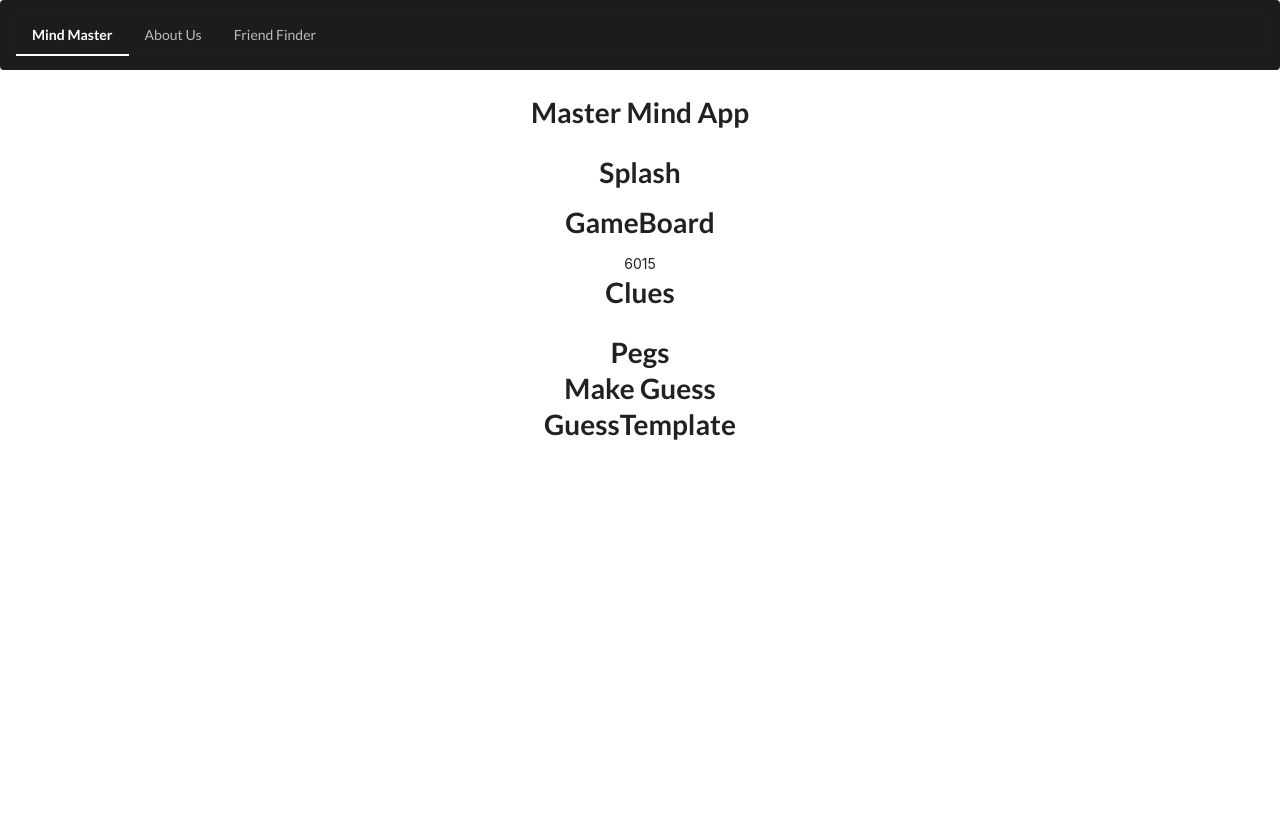
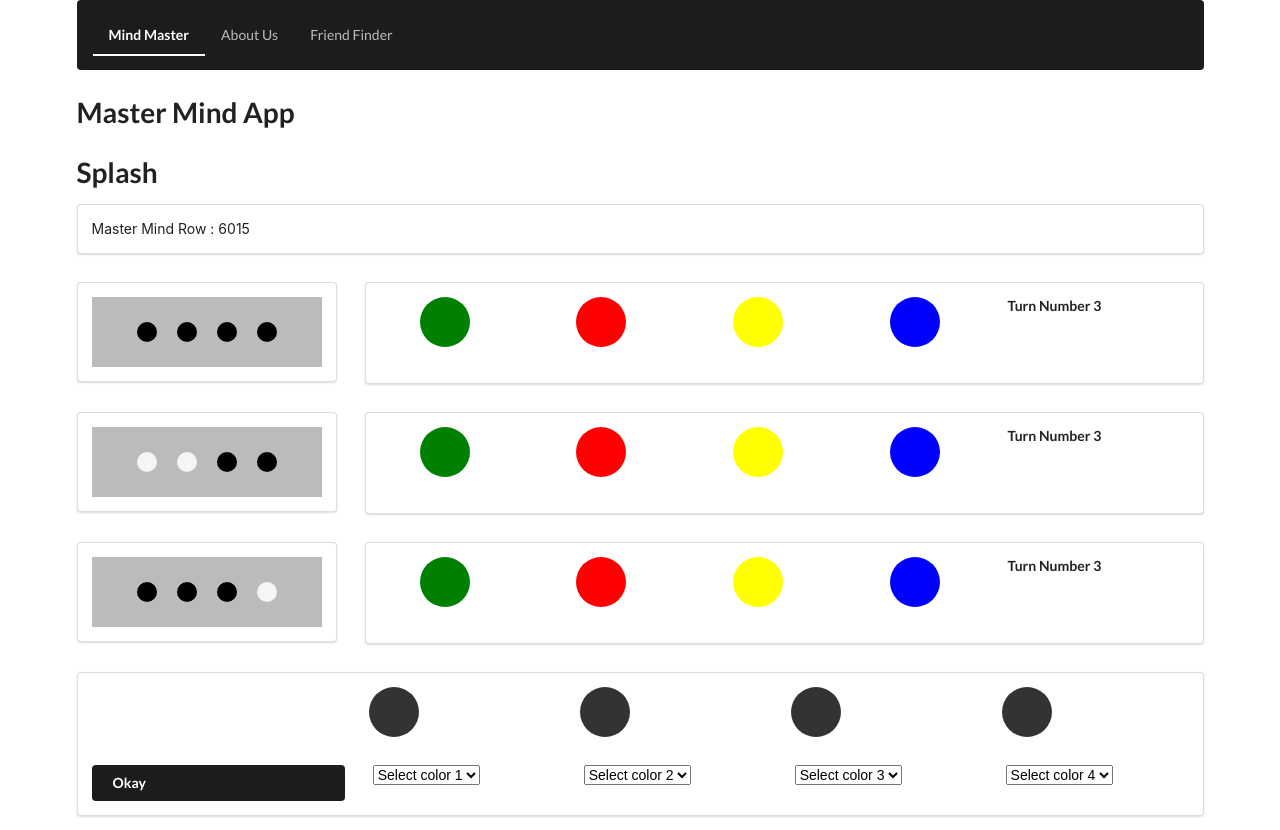
Before and after one commit to dustatron/react-master-mind, a React (Create React App) app: page / in a window 1280 px wide. Before the commit the page ends 800 px from the top, so only its background shows below. Built offline with nearby package versions, Linux system fonts and the light colour scheme.

Commit message:
add static code/ styling.
co-authored-by: Todd Walraven <cod4247@yahoo.com>
co-authored-by: Alex Skreen <skreenalex@gmail.com>
co-authored-by: Dominique Youmans <ddyoumans@icloud.com>

```diff
--- a/src/components/App.js
+++ b/src/components/App.js
@@ -6,7 +6,7 @@ import GameBoard from "./Game/GameBoard";
 
 function App() {
   return (
-    <div className="App">
+    <div className="ui container">
       <Header />
       <h1> Master Mind App </h1>
       <Splash />
--- a/src/components/Game/Clues.js
+++ b/src/components/Game/Clues.js
@@ -3,9 +3,16 @@ import Pegs from "./PegsTemplate";
 
 function Clues() {
   return (
-    <div>
-      <h1>Clues</h1>
-      <Pegs />
+    <div className="row">
+      <div class="ui segment">
+        <Pegs />
+      </div>
+      <div class="ui segment">
+        <Pegs />
+      </div>
+      <div class="ui segment">
+        <Pegs />
+      </div>
     </div>
   );
 }
--- a/src/components/Game/GameBoard.js
+++ b/src/components/Game/GameBoard.js
@@ -4,6 +4,7 @@ import Clues from "./Clues";
 import MakeGuess from "./MakeGuess";
 import MasterMindRow from "./MasterMindRow";
 import GuessTemplate from "./GuessTemplate";
+import Pegs from "./PegsTemplate";
 
 class GameBoard extends React.Component {
   constructor(props) {
@@ -11,8 +12,7 @@ class GameBoard extends React.Component {
 
     this.state = {
       masterSequence: this.handleMasterSequence(),
-      userGuess: [],
-      clues: []
+      turn: [ { guess: [], clue: [] } ]
     };
 
     // this.handleMasterSequence();
@@ -29,11 +29,72 @@ class GameBoard extends React.Component {
   render() {
     return (
       <div>
-        <h1>GameBoard</h1>
-        <MasterMindRow sequence={this.state.masterSequence} />
-        <Clues />
-        <MakeGuess />
-        <GuessTemplate />
+        <div className="ui grid">
+          <div class="row">
+            <div class="sixteen wide column">
+              <div class="ui segment">
+                <MasterMindRow sequence={this.state.masterSequence} />
+              </div>
+            </div>
+          </div>
+
+          <div className="row">
+            <div class="four wide column">
+              <div class="ui segment">
+                <Pegs pegOne="pin-black" pegTwo="pin-black" pegThree="pin-black" pegFour="pin-black" />
+              </div>
+            </div>
+            <div class="twelve wide column">
+              <div class="ui segment">
+                <GuessTemplate turn="3" />
+              </div>
+            </div>
+          </div>
+          <div className="row">
+            <div class="four wide column">
+              <div class="ui segment">
+                <Pegs pegOne="pin-white" pegTwo="pin-white" pegThree="pin-black" pegFour="pin-black" />
+              </div>
+            </div>
+            <div class="twelve wide column">
+              <div class="ui segment">
+                <GuessTemplate turn="3" />
+              </div>
+            </div>
+          </div>
+          <div className="row">
+            <div class="four wide column">
+              <div class="ui segment">
+                <Pegs pegOne="pin-black" pegTwo="pin-black" pegThree="pin-black" pegFour="pin-white" />
+              </div>
+            </div>
+            <div class="twelve wide column">
+              <div class="ui segment">
+                <GuessTemplate turn="3" />
+              </div>
+            </div>
+          </div>
+
+          {/* <div class="twelve wide column">
+              <div class="ui segment">
+              </div>
+              <div class="ui segment">
+                <GuessTemplate turn="2" />
+              </div>
+              <div class="ui segment">
+                <GuessTemplate turn="1" />
+              </div>
+            </div>
+          </div> */}
+
+          <div className="row">
+            <div class="sixteen wide column">
+              <div class="ui segment">
+                <MakeGuess />
+              </div>
+            </div>
+          </div>
+        </div>
       </div>
     );
   }
--- a/src/components/Game/GuessTemplate.js
+++ b/src/components/Game/GuessTemplate.js
@@ -1,8 +1,24 @@
 import React from "react";
-function GuessTemplate() {
+function GuessTemplate(props) {
   return (
-    <div>
-      <h1>GuessTemplate</h1>
+    <div className="ui grid guess">
+      <div className="row">
+        <div className="three wide column">
+          <div className="colored-pin pin-green" />
+        </div>
+        <div className="three wide column">
+          <div className="colored-pin pin-red" />
+        </div>
+        <div className="three wide column">
+          <div className="colored-pin pin-yellow" />
+        </div>
+        <div className="three wide column">
+          <div className="colored-pin pin-blue" />
+        </div>
+        <div className="three wide column">
+          <h5> Turn Number {props.turn} </h5>
+        </div>
+      </div>
     </div>
   );
 }
--- a/src/components/Game/MakeGuess.js
+++ b/src/components/Game/MakeGuess.js
@@ -1,8 +1,85 @@
 import React from "react";
-function MakeGuess() {
+import "./game.css";
+function MakeGuess(props) {
   return (
-    <div>
-      <h1>Make Guess</h1>
+    <div className="ui grid">
+      <div className="row">
+        <div className="three wide column">
+          <div className="colored-pin" />
+        </div>
+        <div className="three wide column">
+          <div className="colored-pin pin-grey" />
+        </div>
+        <div className="three wide column">
+          <div className="colored-pin pin-grey" />
+        </div>
+        <div className="three wide column">
+          <div className="colored-pin pin-grey" />
+        </div>
+        <div className="three wide column">
+          <div className="colored-pin pin-grey" />
+        </div>
+      </div>
+      <div className="row">
+        <div className="four wide column">
+          <div class="fluid ui vertical buttons">
+            <button class="ui secondary button">Okay</button>
+          </div>
+        </div>
+        <div className="three wide column">
+          <select className="color-one" id="Color-one" name="Color-One" onChange={props.weekdayChange}>
+            <option value="" disabled selected>
+              Select color 1
+            </option>
+            <option value="Red">Red</option>
+            <option value="Blue">Blue</option>
+            <option value="Green">Green</option>
+            <option value="Yellow">Yellow</option>
+            <option value="Orange">Orange</option>
+            <option value="Black">Black</option>
+            border-radius: 50%;
+          </select>
+        </div>
+        <div className="three wide column">
+          <select className="color-one" id="Color-one" name="Color-One" onChange={props.weekdayChange}>
+            <option value="" disabled selected>
+              Select color 2
+            </option>
+            <option value="Red">Red</option>
+            <option value="Blue">Blue</option>
+            <option value="Green">Green</option>
+            <option value="Yellow">Yellow</option>
+            <option value="Orange">Orange</option>
+            <option value="Black">Black</option>
+          </select>
+        </div>
+        <div className="three wide column">
+          <select className="color-one" id="Color-one" name="Color-One" onChange={props.weekdayChange}>
+            <option value="" disabled selected>
+              Select color 3
+            </option>
+            <option value="Red">Red</option>
+            <option value="Blue">Blue</option>
+            <option value="Green">Green</option>
+            <option value="Yellow">Yellow</option>
+            <option value="Orange">Orange</option>
+            <option value="Black">Black</option>
+          </select>
+        </div>
+        <div className="three wide column">
+          <select className="color-four" id="Color-one" name="Color-One" onChange={props.weekdayChange}>
+            <option value="" disabled selected>
+              Select color 4
+            </option>
+            <option value="Red">Red</option>
+            <option value="Blue">Blue</option>
+            <option value="Green">Green</option>
+            <option value="Yellow">Yellow</option>
+            <option value="Orange">Orange</option>
+            <option value="Black">Black</option>
+          </select>
+        </div>
+      </div>
     </div>
   );
 }
--- a/src/components/Game/MasterMindRow.js
+++ b/src/components/Game/MasterMindRow.js
@@ -1,6 +1,6 @@
 import React from "react";
 
 function MasterMindRow(props) {
-  return <div>{props.sequence}</div>;
+  return <div>Master Mind Row : {props.sequence}</div>;
 }
 export default MasterMindRow;
--- a/src/components/Game/PegsTemplate.js
+++ b/src/components/Game/PegsTemplate.js
@@ -1,6 +1,13 @@
 import React from "react";
 
-function Pegs() {
-  return <h1>Pegs</h1>;
+function Pegs(props) {
+  return (
+    <div className="peg-box">
+      <div className={"peg " + props.pegOne} />
+      <div className={"peg " + props.pegTwo} />
+      <div className={"peg " + props.pegThree} />
+      <div className={"peg " + props.pegFour} />
+    </div>
+  );
 }
 export default Pegs;
--- /dev/null
+++ b/src/components/Game/game.css
@@ -0,0 +1,169 @@
+.board-grid {
+  display: grid;
+  grid-gap: 10px;
+  grid-template-columns: 200px 200px 200px;
+  grid-template-areas: "header  header  header" "sidebar content content" "footer  footer  footer";
+  background-color: #fff;
+  color: #444;
+}
+
+.guess {
+  height: 100px;
+}
+.peg-box {
+  height: 70px;
+  display: flex;
+  justify-content: center;
+  align-items: center;
+  background-color: rgb(187, 187, 187);
+}
+
+.peg {
+  display: inline-block;
+  height: 20px;
+  width: 20px;
+  border-radius: 50%;
+  display: flex;
+  justify-content: center;
+  align-items: center;
+  margin: 10px;
+}
+
+.make-guess-box {
+  height: 15rem;
+  background-color: #333;
+  width: 100%;
+}
+
+.colored-pin {
+  content: attr("");
+  height: 50px;
+  width: 50px;
+  border-radius: 50%;
+  margin: auto;
+}
+
+.pin-grey {
+  background-color: #333;
+}
+
+.pin-red {
+  background-color: red;
+}
+.pin-green {
+  background-color: green;
+  margin: 10px;
+}
+
+.make-guess-box {
+  height: 15rem;
+  background-color: #333;
+  width: 100%;
+}
+
+.colored-pin {
+  content: attr("");
+  height: 50px;
+  width: 50px;
+  border-radius: 50%;
+  margin: auto;
+}
+
+.pin-grey {
+  background-color: #333;
+}
+
+.pin-red {
+  background-color: red;
+}
+.pin-green {
+  background-color: green;
+}
+
+.make-guess-box {
+  height: 15rem;
+  background-color: #333;
+  width: 100%;
+}
+
+.colored-pin {
+  content: attr("");
+  height: 50px;
+  width: 50px;
+  border-radius: 50%;
+  margin: auto;
+}
+
+.pin-grey {
+  background-color: #333;
+}
+
+.pin-red {
+  background-color: red;
+}
+.pin-green {
+  background-color: green;
+}
+
+.make-guess-box {
+  height: 15rem;
+  background-color: #333;
+  width: 100%;
+}
+
+.colored-pin {
+  content: attr("");
+  height: 50px;
+  width: 50px;
+  border-radius: 50%;
+  margin: auto;
+}
+
+.pin-grey {
+  background-color: #333;
+}
+
+.pin-red {
+  background-color: red;
+}
+.pin-green {
+  background-color: green;
+}
+
+.make-guess-box {
+  height: 15rem;
+  background-color: #333;
+  width: 100%;
+}
+
+.colored-pin {
+  content: attr("");
+  height: 50px;
+  width: 50px;
+  border-radius: 50%;
+  margin: auto;
+}
+
+.pin-grey {
+  background-color: #333;
+}
+
+.pin-red {
+  background-color: red;
+}
+.pin-green {
+  background-color: green;
+}
+
+.pin-blue {
+  background-color: blue;
+}
+.pin-yellow {
+  background-color: yellow;
+}
+.pin-white {
+  background-color: whitesmoke;
+}
+.pin-black {
+  background-color: black;
+}
```
Also changed, not shown: 1 other file (tests, documents, lock files or other folders).
